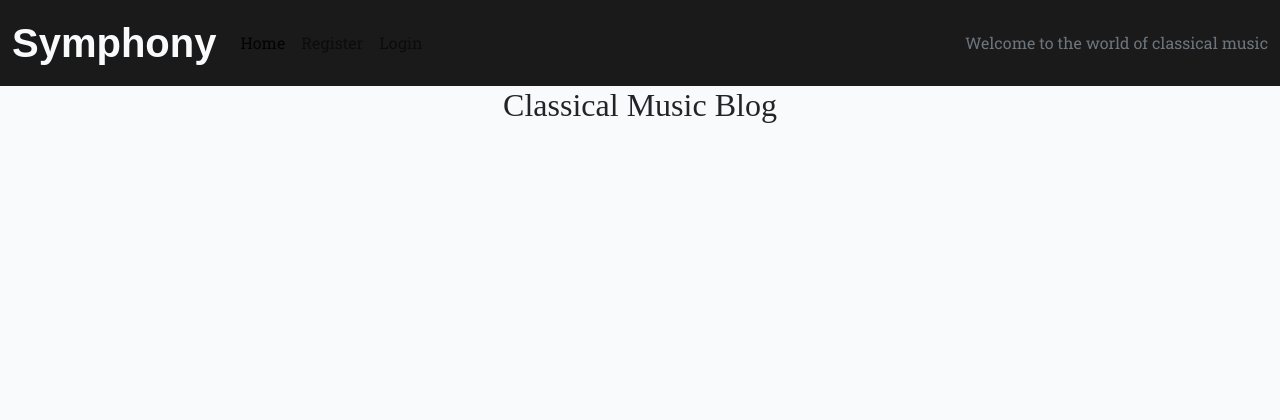
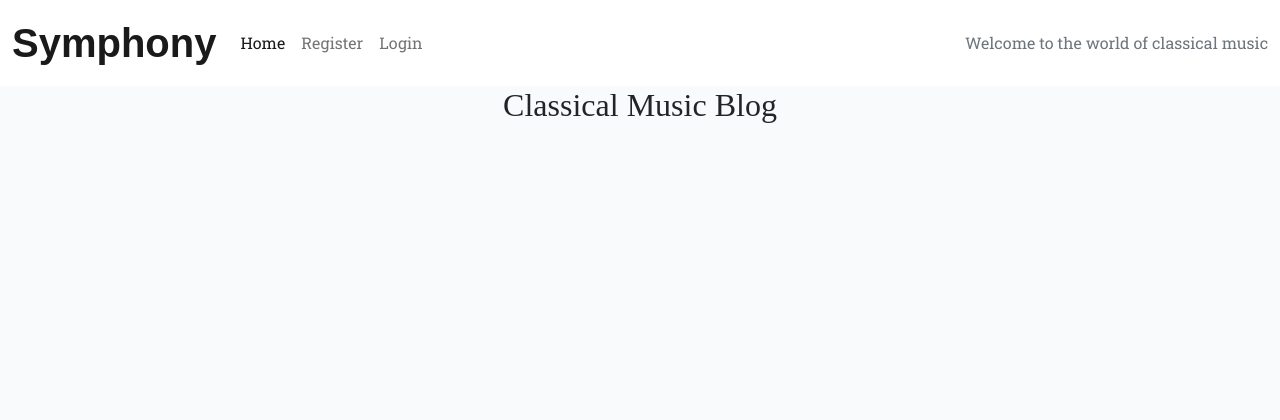
Before and after one commit to Caitriona71/symphonyblogcb, a Django app: page / in a window 1280 px wide. Shown: the top 420 px of the page. Run offline with Django 3.2, Linux system fonts and the light colour scheme; data that the repository does not hold is empty; some web fonts are replaced.

Commit message:
Add agile methodoloy and color scheme to ReadMe fiile

```diff
--- a/static/css/style.css
+++ b/static/css/style.css
@@ -1,5 +1,5 @@
 body {
-    background-color: #F9FAFC;
+    background-color: #fff;
 }
 
 h2 {
@@ -10,7 +10,7 @@ h2 {
     font-family: Mea Culpa, sans-serif;
     font-size: 2.5rem;
     font-weight: 700;
-    color: #F9FAFC;
+    color: #1a1a1a;
 }
 
 .thin {
@@ -32,7 +32,6 @@ h2 {
 .navbar {
     background-color: #1a1a1a;
     font-family: Roboto Slab, serif;
-    text-decoration-color: #F9FAFC;
 }
 
 .navbar-brand {
--- a/templates/base.html
+++ b/templates/base.html
@@ -30,7 +30,7 @@
 
     <!-- Navigation -->
 
-    <nav class="navbar navbar-expand-lg navbar-light">
+    <nav class="navbar navbar-expand-lg navbar-light bg-white">
         <div class="container-fluid">
             <!-- Brand -->
             <a class="navbar-brand" href="{% url 'home' %}"><span class="brand">Symphony</span></a>
@@ -108,7 +108,7 @@
             let messages = document.getElementById('msg');
             let alert = new bootstrap.Alert(messages);
             alert.close();
-        }, 3000);
+        }, 2500);
     </script>
 </body>
 
```
Also changed, not shown: README.md.
